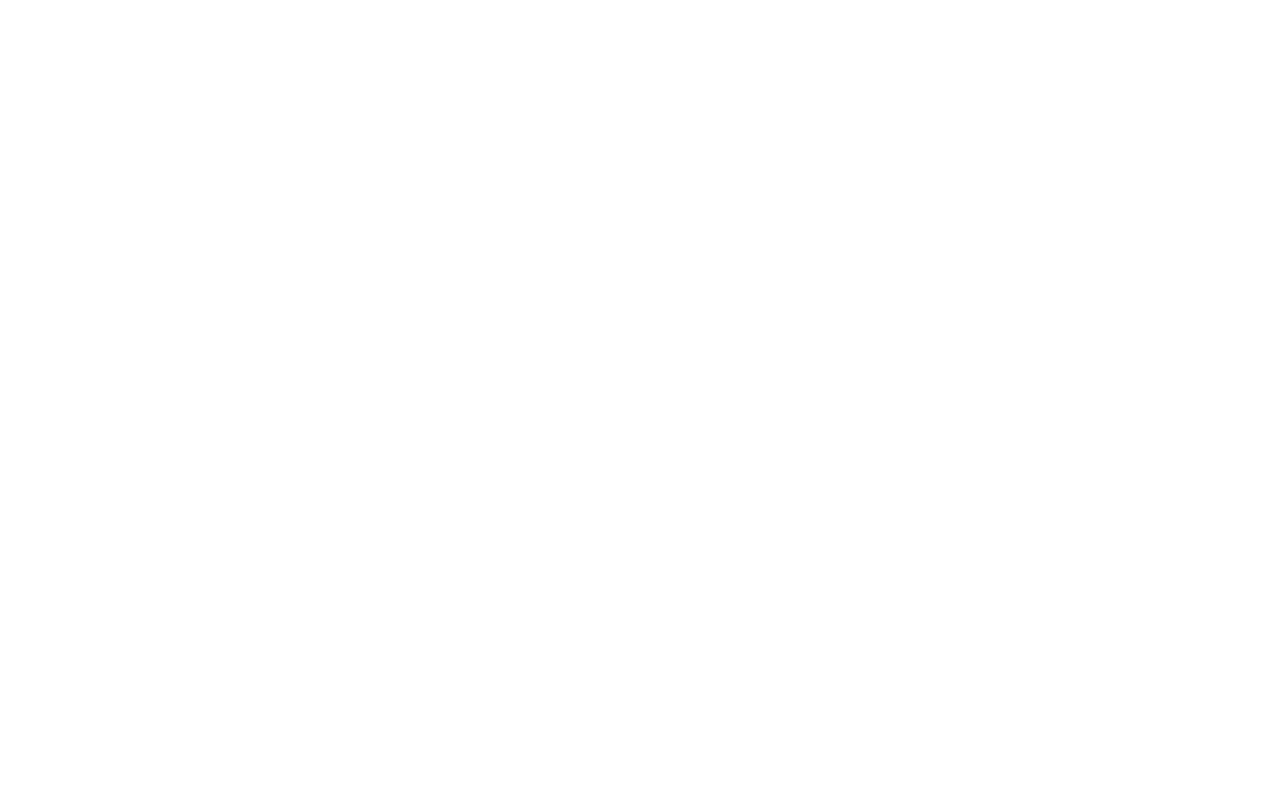
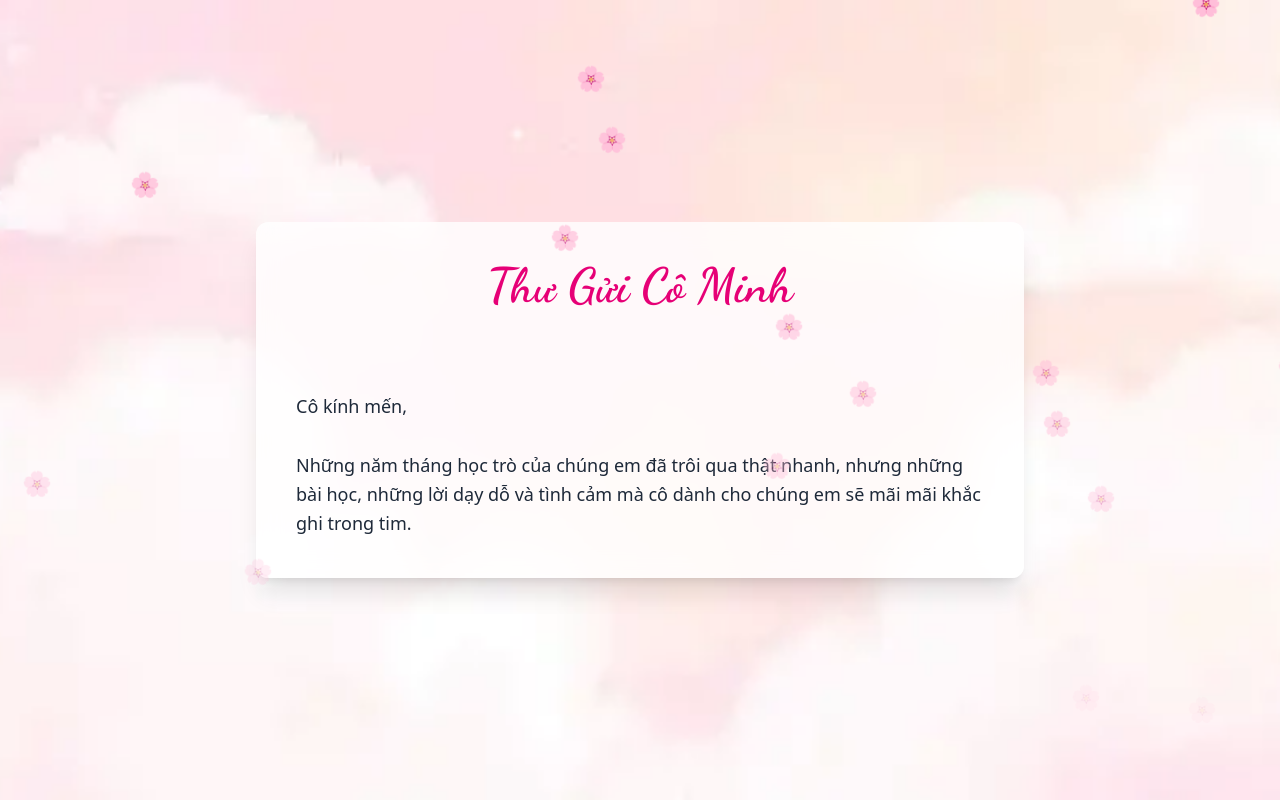
Before and after one commit to phamcongthanhvn2k6/Happy_Vietnamese_Teachers-_Day_Project, a React (Vite) app: page /letter-page in a window 1280 px wide. Before the commit this address had no page. Built offline with nearby package versions, Linux system fonts and the light colour scheme.

Commit message:
letterPage

```diff
--- a/src/RouterSetUp.tsx
+++ b/src/RouterSetUp.tsx
@@ -3,6 +3,7 @@
 import OpeningLetter from './page/OpeningLetter/OpeningLetter'
 import TeacherInfo from './page/TeacherInfo/TeacherInfo'
 import AlbumPage from './page/AlbumPage/AlbumPage'
+import LetterPage from './page/LetterPage/LetterPage'
 
 function RouterSetUp() {
   return (
@@ -14,6 +15,7 @@
                 <Route path="/Opening-Letter" element={<OpeningLetter />} />
                 <Route path="/Teacher-Info" element={<TeacherInfo />} />
                 <Route path="/Album-Page" element={<AlbumPage />} />
+                <Route path="/letter-page" element={<LetterPage />} />
             </Routes>
         </BrowserRouter>
     </div>
--- a/src/page/AlbumPage/AlbumPage.tsx
+++ b/src/page/AlbumPage/AlbumPage.tsx
@@ -172,7 +172,7 @@
       {/* Nút chuyển trang */}
       {started && (
         <button
-          onClick={() => navigate("/")}
+          onClick={() => navigate("/letter-page")}
           className="fixed bottom-4 right-4 bg-pink-400 hover:bg-pink-500 text-white font-semibold px-5 py-3 rounded-full shadow-lg transition-all text-sm sm:text-base"
         >
           ➤ Tiếp tục hành trình
--- /dev/null
+++ b/src/page/LetterPage/LetterPage.tsx
@@ -0,0 +1,171 @@
+/* eslint-disable react-hooks/exhaustive-deps */
+import { useEffect, useState, useRef } from "react";
+import { useNavigate } from "react-router-dom";
+import bg from "../../assets/bg-pink-paste.jpg";
+import typeSound from "../../assets/writingSound.mp3";
+
+export default function LetterTypingPage() {
+  const navigate = useNavigate();
+  const fullText = `
+
+Cô kính mến,
+
+Những năm tháng học trò của chúng em đã trôi qua thật nhanh, nhưng những bài học, những lời dạy dỗ và tình cảm mà cô dành cho chúng em sẽ mãi mãi khắc ghi trong tim.
+
+Cô không chỉ là người truyền đạt kiến thức, mà còn là người truyền cảm hứng, là ánh sáng dẫn đường cho chúng em trong những lúc khó khăn, là người mẹ thứ hai luôn lắng nghe và thấu hiểu.
+
+Chúng em biết rằng, đằng sau mỗi bài giảng là biết bao tâm huyết, là những đêm thức trắng soạn bài, là những lần lo lắng cho từng bước đi của học trò. Cảm ơn cô vì tất cả!
+
+Nhân ngày Nhà giáo Việt Nam 20/11, chúng em xin kính chúc cô luôn mạnh khỏe, hạnh phúc và tiếp tục lan tỏa yêu thương đến bao thế hệ học sinh.
+
+Chúng em yêu cô rất nhiều!
+
+Thân ái,
+Tập thể lớp 12A1`;
+
+  const [displayText, setDisplayText] = useState("");
+  const [isFinished, setIsFinished] = useState(false);
+  const typeAudioRef = useRef<HTMLAudioElement | null>(null);
+
+  useEffect(() => {
+    let index = 0;
+
+    // Phát âm thanh gõ máy liên tục
+    typeAudioRef.current = new Audio(typeSound);
+    typeAudioRef.current.loop = true;
+    typeAudioRef.current.volume = 0.2;
+    typeAudioRef.current.play();
+
+    const interval = setInterval(() => {
+      setDisplayText((prev) => prev + fullText.charAt(index));
+      index++;
+      if (index >= fullText.length) {
+        clearInterval(interval);
+        setIsFinished(true);
+        if (typeAudioRef.current) {
+          typeAudioRef.current.pause();
+        }
+      }
+    }, 30);
+
+    return () => {
+      clearInterval(interval);
+      if (typeAudioRef.current) {
+        typeAudioRef.current.pause();
+      }
+    };
+  }, []);
+
+  useEffect(() => {
+    const interval = setInterval(() => {
+      const flower = document.createElement("div");
+      flower.className = "flower";
+      flower.innerText = "🌸";
+      flower.style.left = Math.random() * window.innerWidth + "px";
+      flower.style.animationDuration = 3 + Math.random() * 3 + "s";
+      document.body.appendChild(flower);
+      setTimeout(() => flower.remove(), 6000);
+    }, 300);
+    return () => clearInterval(interval);
+  }, []);
+
+  return (
+    <div
+      className="w-full min-h-screen flex items-center justify-center px-4 sm:px-8 py-10 overflow-hidden relative"
+      style={{
+        backgroundImage: `url(${bg})`,
+        backgroundSize: "cover",
+        backgroundPosition: "center",
+        backgroundAttachment: "fixed",
+      }}
+    >
+      <div className="bg-white/80 p-6 sm:p-10 rounded-xl shadow-xl backdrop-blur-md max-w-3xl animate-fade-in z-10 relative w-full">
+        <h1 className="text-3xl sm:text-5xl font-bold text-pink-600 text-center mb-6 handwriting">
+          Thư Gửi Cô Minh
+        </h1>
+        <p className="text-gray-800 text-base sm:text-lg leading-relaxed whitespace-pre-line">
+          {displayText}
+        </p>
+        {isFinished && (
+          <div className="text-center mt-8">
+            <button
+              onClick={() => navigate("/")}
+              className="bg-pink-400 hover:bg-pink-500 text-white font-semibold px-6 py-3 rounded-full shadow-md transition-all"
+            >
+              ⬅ Quay về trang chủ
+            </button>
+          </div>
+        )}
+      </div>
+
+      <style>{`
+        .handwriting {
+          font-family: 'Dancing Script', cursive;
+        }
+
+        .animate-fade-in {
+          animation: fadeIn 1.5s ease-out forwards;
+          opacity: 0;
+        }
+
+        @keyframes fadeIn {
+          to { opacity: 1; }
+        }
+
+        .flower {
+          position: fixed;
+          top: -40px;
+          font-size: 24px;
+          animation: fall linear forwards;
+          z-index: 10;
+          pointer-events: none;
+        }
+
+        @keyframes fall {
+          to {
+            transform: translateY(100vh);
+            opacity: 0;
+          }
+        }
+
+        /* Responsive tweaks for mobile */
+        @media (max-width: 640px) {
+          .handwriting {
+            font-size: 1.75rem;
+          }
+
+          .text-base {
+            font-size: 0.95rem;
+          }
+
+          .text-lg {
+            font-size: 1.05rem;
+          }
+
+          .rounded-xl {
+            border-radius: 0.75rem;
+          }
+
+          .px-4 {
+            padding-left: 1rem;
+            padding-right: 1rem;
+          }
+
+          .py-10 {
+            padding-top: 2rem;
+            padding-bottom: 2rem;
+          }
+
+          .flower {
+            font-size: 18px;
+          }
+        }
+      `}</style>
+
+      <link
+        href="https://fonts.googleapis.com/css2?family=Dancing+Script:wght@700&display=swap"
+        rel="stylesheet"
+      />
+    </div>
+  );
+}
```
Also changed, not shown: 1 other file (tests, documents, lock files or other folders).
